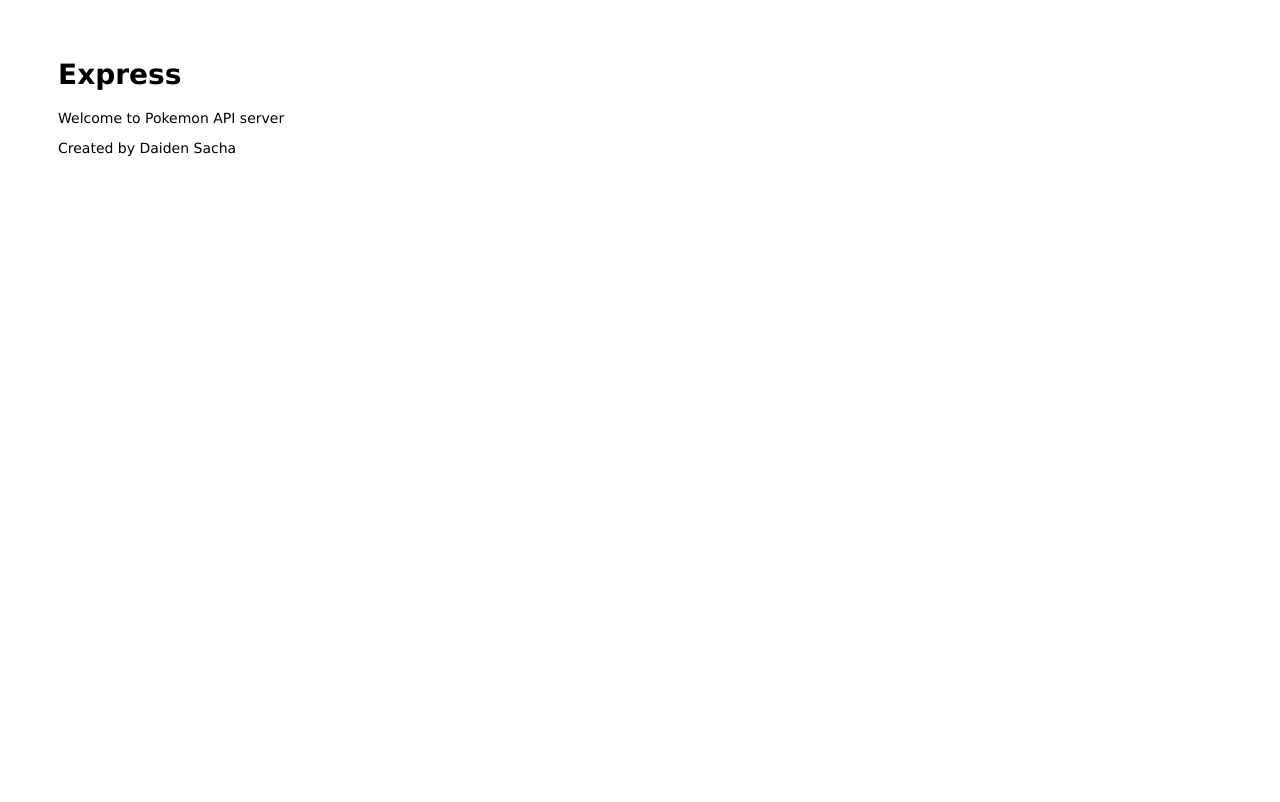
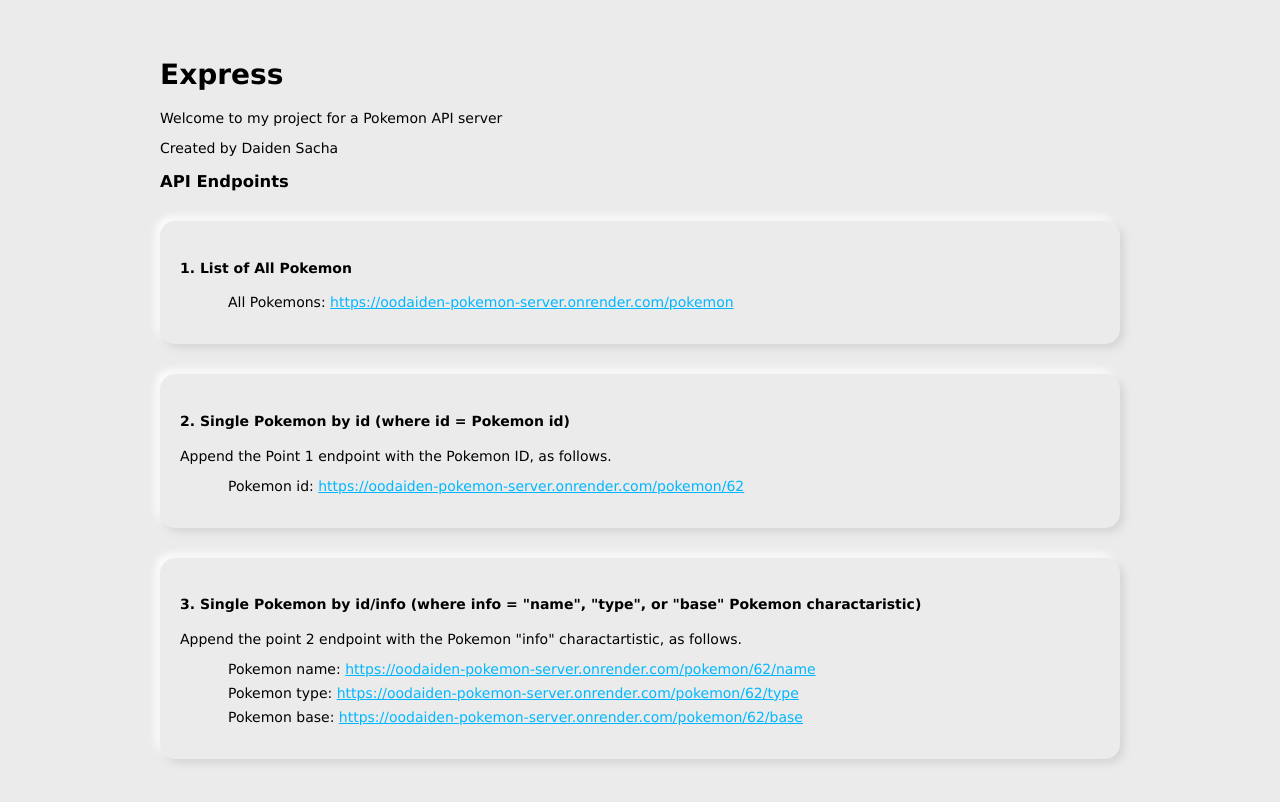
Before and after one commit to daidensacha/pokefight-server, a website: page public/index.html in a window 1280 px wide. Drawn offline with Linux system fonts and the light colour scheme.

Commit message:
Add style to API index.html

```diff
--- a/public/index.html
+++ b/public/index.html
@@ -7,9 +7,55 @@
 
 <body>
   <!-- <img src="../images/logo-2.png" width="200px" alt="logo"> -->
-  <h1>Express</h1>
-  <p>Welcome to Pokemon API server</p>
-  <p>Created by Daiden Sacha</p>
+  <header>
+    <h1>Express</h1>
+    <p>Welcome to my project for a Pokemon API server</p>
+    <p>Created by Daiden Sacha</p>
+  </header>
+  <main>
+    <!-- <h2>Pokemon API</h2>
+    <p>This is a simple API that returns information about Pokemon.</p> -->
+    <h3>API Endpoints</h3>
+    <div class="content">
+      <h4>1. List of All Pokemon</h4>
+      <ul>
+        <li>All Pokemons: <a
+            href="https://oodaiden-pokemon-server.onrender.com/pokemon">https://oodaiden-pokemon-server.onrender.com/pokemon</a>
+        </li>
+      </ul>
+    </div>
+    <div class="content">
+      <h4>2. Single Pokemon by id (where id = Pokemon id)</h4>
+      <p>Append the Point 1 endpoint with the Pokemon ID, as follows.</p>
+      <ul>
+      <li>Pokemon id: <a
+          href="https://oodaiden-pokemon-server.onrender.com/pokemon/62">https://oodaiden-pokemon-server.onrender.com/pokemon/62</a>
+      </li>
+      </ul>
+    </div>
+    <div class="content">
+      <h4>3. Single Pokemon by id/info (where info = "name", "type", or "base" Pokemon charactaristic)</h4>
+      <p>Append the point 2 endpoint with the Pokemon "info" charactartistic, as follows.</p>
+      <ul>
+
+        <li>Pokemon name: <a
+            href="https://oodaiden-pokemon-server.onrender.com/pokemon/62/name">https://oodaiden-pokemon-server.onrender.com/pokemon/62/name</a>
+        </li>
+        <li>Pokemon type: <a
+            href="https://oodaiden-pokemon-server.onrender.com/pokemon/62/type">https://oodaiden-pokemon-server.onrender.com/pokemon/62/type</a>
+        </li>
+        <li>Pokemon base: <a
+            href="https://oodaiden-pokemon-server.onrender.com/pokemon/62/base">https://oodaiden-pokemon-server.onrender.com/pokemon/62/base</a>
+        </li>
+      </ul>
+    </div>
+
+
+    <!-- </ul> -->
+
+  </main>
+
+
 </body>
 
 </html>
--- a/public/stylesheets/style.css
+++ b/public/stylesheets/style.css
@@ -1,8 +1,30 @@
 body {
   padding: 50px;
-  font: 14px "Lucida Grande", Helvetica, Arial, sans-serif;
+  font: 14px 'Lucida Grande', Helvetica, Arial, sans-serif;
+  background-color: #ebebeb;
 }
 
 a {
-  color: #00B7FF;
+  color: #00b7ff;
 }
+
+main, header {
+  max-width: 960px;
+  margin: 0 auto;
+}
+
+.content {
+  margin: 30px 0;
+  /* width: 960px; */
+  /* background-color: rgb(246, 246, 246); */
+  padding: 20px;
+  border-radius: 15px;
+  background: #ebebeb;
+  box-shadow:  4px 4px 8px #d4d4d4,
+              -4px -4px 8px #ffffff;
+}
+
+.content li {
+  list-style: none;
+  margin: 8px;
+}
```
Also changed, not shown: controllers/pokemon.js (+12 -12 lines), middlewares/getOnlyRequests.js (added, +12 -0 lines), routes/pokemon.js (+9 -3 lines).
